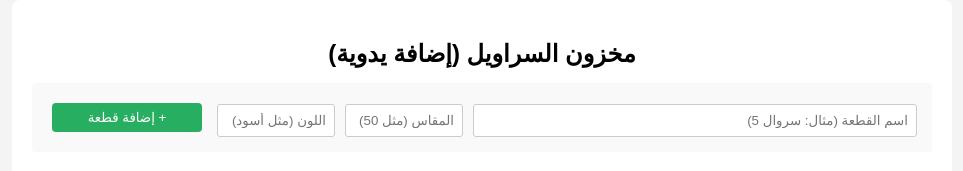
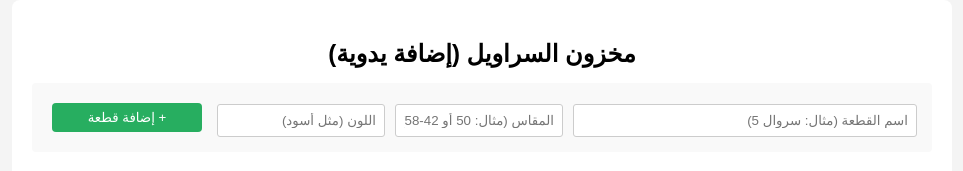
Before and after one commit to abdelmouladjalal-source/Costume17, a plain HTML site: page pants.html in a window 1280 px wide. Both pictures are taken after typing "Sample", "Sample", "Sample" into the empty fields and a click on the button "+ إضافة قطعة". Shown: the top 171 px of the page, without its empty margins (158-1121 px from the left). Drawn offline with Linux system fonts and the light colour scheme.

Commit message:
pants.html
Updated the pants inventory management HTML with improved size input handling and status checking for rented items.

```diff
--- a/pants.html
+++ b/pants.html
@@ -4,6 +4,7 @@
     <meta charset="UTF-8">
     <title>مخزون السراويل</title>
     <style>
+        /* الأنماط المضمنة (CSS) */
         body{font-family:Arial;direction:rtl;background:#f4f4f4;margin:0;padding:0;}
         .container{max-width:900px;margin:auto;background:#fff;padding:20px;border-radius:8px}
         h2{text-align:center;margin-bottom:15px;}
@@ -21,12 +22,11 @@
 
 <div class="container">
     <h2>مخزون السراويل (إضافة يدوية)</h2>
-
     <div class="add-item-form">
         <div style="display:flex; gap:10px; flex-wrap:wrap; align-items:flex-end;">
             <input id="itemName" placeholder="اسم القطعة (مثال: سروال 5)" style="flex:2;">
-            <input id="itemSize" placeholder="المقاس (مثل 50)" style="flex:1; max-width:100px;">
-            <input id="itemColor" placeholder="اللون (مثل أسود)" style="flex:1; max-width:100px;">
+            <input id="itemSize" placeholder="المقاس (مثال: 50 أو 42-58)" style="flex:1; max-width:150px;">
+            <input id="itemColor" placeholder="اللون (مثل أسود)" style="flex:1; max-width:150px;">
             <button onclick="addItem()" style="flex:1; max-width:150px; background:#27ae60;">+ إضافة قطعة</button>
         </div>
     </div>
@@ -42,60 +42,128 @@
         </thead>
         <tbody id="stockBody"></tbody>
     </table>
-    <button onclick="window.location.href='index.html'">رجوع للصفحة الرئيسية</button>
+    <button onclick="window.location.href='inventory_management.html'">رجوع للصفحة الرئيسية</button>
 </div>
 
 <script>
 const STOCK_TYPE = "pants";
 
 function getStock() {
-    return JSON.parse(localStorage.getItem(STOCK_TYPE)) || [];
+    let stock = JSON.parse(localStorage.getItem(STOCK_TYPE)) || [];
+    return stock.map((item, index) => ({
+        ...item,
+        rentedPeriods: item.rentedPeriods || [],
+        id: item.id !== undefined ? item.id : index
+    }));
 }
 
 function saveStock(stock) {
     localStorage.setItem(STOCK_TYPE, JSON.stringify(stock));
 }
 
+/**
+ * تحدد حالة القطعة في الوقت الحالي (اليوم) بناءً على الفترات المؤجرة.
+ */
+function checkCurrentStatus(item) {
+    const todayStr = new Date().toISOString().split('T')[0];
+    const periods = item.rentedPeriods || [];
+
+    for (const period of periods) {
+        if (period.isReturned) continue;
+
+        const periodStart = period.start;
+        const periodEnd = period.end;
+
+        // التحقق من التداخل: إذا كان اليوم >= البداية و اليوم < النهاية
+        if (todayStr >= periodStart && todayStr < periodEnd) {
+            return "مؤجر حالياً";
+        }
+    }
+    return "متوفر";
+}
+
+// =======================================================
+// ===== دالة إضافة المخزون (بالمقاسات الزوجية وبدون إشعار نجاح) =====
+// =======================================================
+
 function addItem() {
     const name = document.getElementById("itemName").value.trim();
-    const size = document.getElementById("itemSize").value.trim();
+    const sizeInput = document.getElementById("itemSize").value.trim();
     const color = document.getElementById("itemColor").value.trim();
 
-    if (!name || !size || !color) {
+    // التحقق الأساسي
+    if (!name || !sizeInput || !color) {
         alert("الرجاء إدخال الاسم والمقاس واللون.");
         return;
     }
 
     let stock = getStock();
+    let sizesToAdd = [];
 
-    const newItem = {
-        name: name,
-        size: size,
-        color: color,
-        status: "متوفر"
-    };
+    // 1. تحليل حقل المقاس لتحديد النطاق (مثلاً 42-58)
+    const rangeMatch = sizeInput.match(/^(\d+)[-–](\d+)$/);
 
-    stock.push(newItem);
+    if (rangeMatch) {
+        let startSize = parseInt(rangeMatch[1]);
+        const endSize = parseInt(rangeMatch[2]);
+
+        if (startSize > endSize) {
+            alert("المقاس الأول يجب أن يكون أصغر من المقاس الثاني.");
+            return;
+        }
+
+        // إذا كان المقاس الأول فردياً، نبدأ من المقاس الزوجي الذي يليه
+        if (startSize % 2 !== 0) {
+            startSize++;
+        }
+
+        // إنشاء المقاسات بزيادة 2 (زوجي فقط)
+        for (let size = startSize; size <= endSize; size += 2) {
+            sizesToAdd.push(String(size));
+        }
+
+    } else {
+        // إذا كان مقاساً واحداً فقط
+        sizesToAdd.push(sizeInput);
+    }
+
+    // 2. إنشاء القطع وإضافتها إلى المخزون
+    const itemsAddedCount = sizesToAdd.length;
+
+    if (itemsAddedCount === 0 && rangeMatch) {
+        alert("لم يتم إضافة أي مقاسات في النطاق المحدد. تأكد من إدخال أرقام زوجية في النطاق.");
+        return;
+    }
+
+    sizesToAdd.forEach(size => {
+        const newItem = {
+            name: name,
+            size: size,
+            color: color,
+            rentedPeriods: [],
+            id: Date.now() + Math.random()
+        };
+        stock.push(newItem);
+    });
+
     saveStock(stock);
     renderStock();
 
-    // مسح الحقول
+    // مسح الحقول بعد الإضافة
     document.getElementById("itemName").value = "";
     document.getElementById("itemSize").value = "";
     document.getElementById("itemColor").value = "";
 
-    alert(`تم إضافة قطعة جديدة من نوع ${STOCK_TYPE}.`);
+    // 🛑 تم حذف إشعار النجاح (alert) هنا.
 }
 
 function deleteItem(index) {
-    if (!confirm("هل أنت متأكد من حذف هذه القطعة؟ لن تتمكن من التراجع.")) {
-        return;
-    }
-
     let stock = getStock();
 
-    if (stock[index].status === "مؤجر") {
-        alert("لا يمكن حذف هذه القطعة. يجب إرجاعها أولاً من صفحة التأجير الرئيسية.");
+    const currentStatus = checkCurrentStatus(stock[index]);
+
+    if (currentStatus === "مؤجر حالياً") {
+        console.error("ERROR: لا يمكن حذف هذه القطعة. يجب إرجاعها أولاً.");
         return;
     }
 
@@ -117,9 +185,11 @@ function renderStock(){
     }
 
     stock.forEach((item, index) => {
-        let statusClass = item.status === "متوفر" ? "available" : "unavailable";
+        const currentStatus = checkCurrentStatus(item);
 
-        let deleteButton = item.status === "مؤجر"
+        let statusClass = currentStatus === "متوفر" ? "available" : "unavailable";
+
+        let deleteButton = currentStatus === "مؤجر حالياً"
             ? `<button disabled style="background:#ccc; cursor:not-allowed;">مؤجرة</button>`
             : `<button onclick="deleteItem(${index})" style="background:#c0392b;">حذف</button>`;
 
@@ -128,7 +198,7 @@ function renderStock(){
                 <td>${item.name}</td>
                 <td>${item.size || "-"}</td>
                 <td>${item.color || "-"}</td>
-                <td>${item.status}</td>
+                <td>${currentStatus}</td>
                 <td>${deleteButton}</td>
             </tr>
         `;
```
